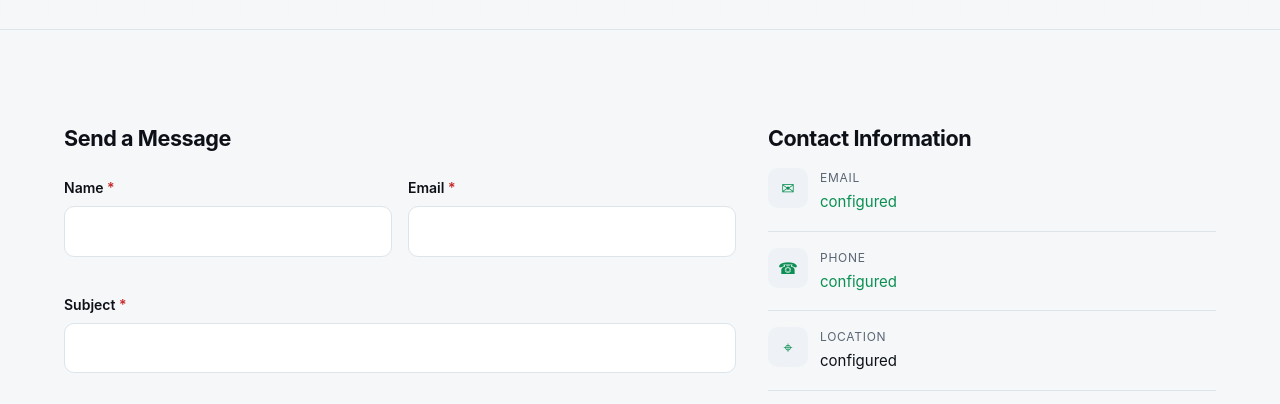
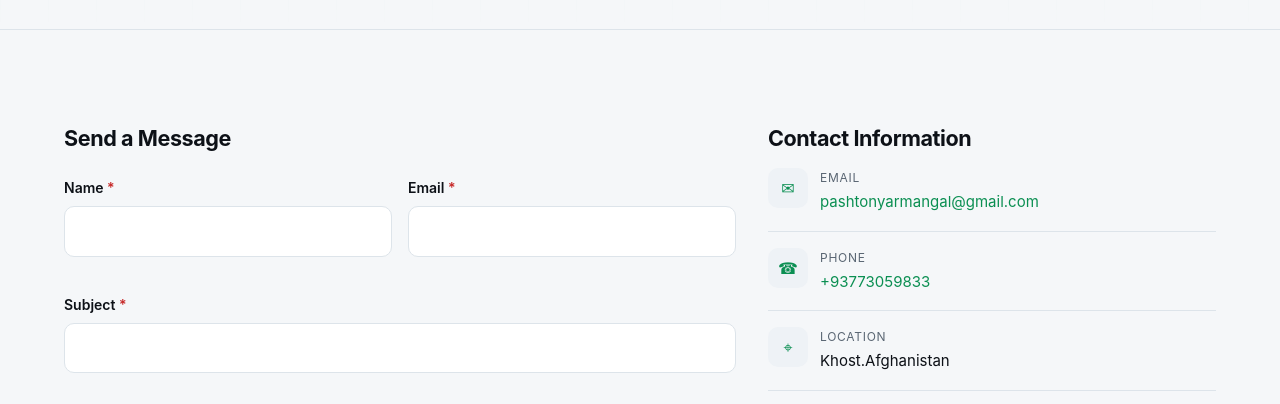
Before and after one commit to pashtonyarmangal-dotcom/gulwalipashtonyarportfolio, a plain HTML site: page Gul Wali Portfolio/pages/contact.html in a window 1280 px wide. Shown: the part 264-668 px from the top of the page. Drawn offline with Linux system fonts and the light colour scheme.

Commit message:
Update contact.html

```diff
--- a/Gul Wali Portfolio/pages/contact.html
+++ b/Gul Wali Portfolio/pages/contact.html
@@ -144,7 +144,7 @@
             <span class="contact-info__icon" aria-hidden="true">✉</span>
             <div>
               <div class="contact-info__label" data-i18n="contact.email">Email</div>
-              <a class="contact-info__value" id="contact-email" href="#">  configured  </a>
+              <a class="contact-info__value" id="contact-email" href="#">  pashtonyarmangal@gmail.com  </a>
             </div>
           </div>
 
@@ -152,7 +152,7 @@
             <span class="contact-info__icon" aria-hidden="true">☎</span>
             <div>
               <div class="contact-info__label">Phone</div>
-              <a class="contact-info__value" id="contact-phone" href="#">  configured  </a>
+              <a class="contact-info__value" id="contact-phone" href="#">  +93773059833 </a>
             </div>
           </div>
 
@@ -160,7 +160,7 @@
             <span class="contact-info__icon" aria-hidden="true">⌖</span>
             <div>
               <div class="contact-info__label">Location</div>
-              <span class="contact-info__value" id="contact-location">  configured  </span>
+              <span class="contact-info__value" id="contact-location">  Khost.Afghanistan  </span>
             </div>
           </div>
 
```
